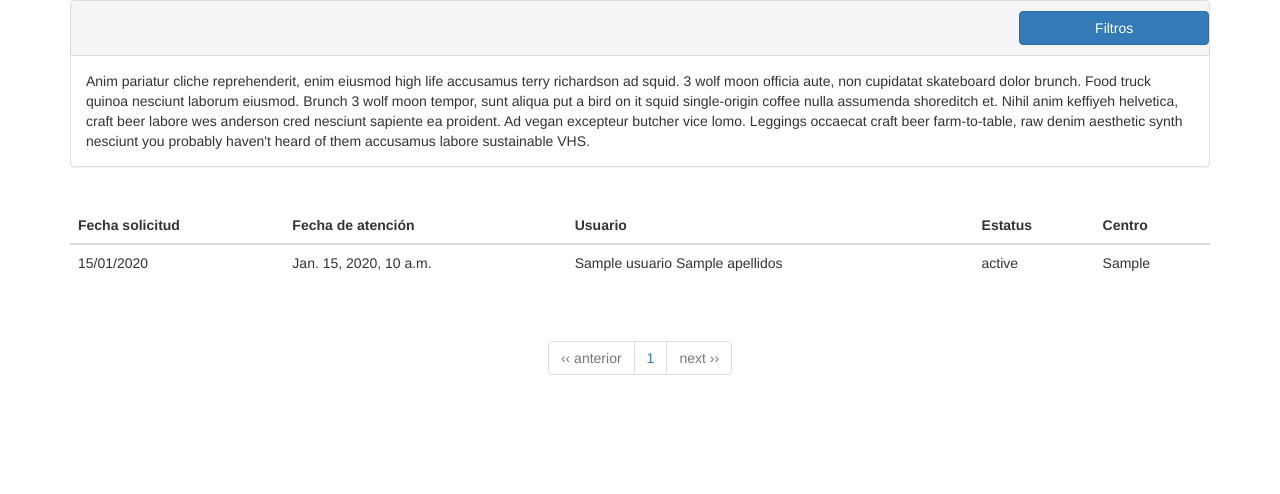
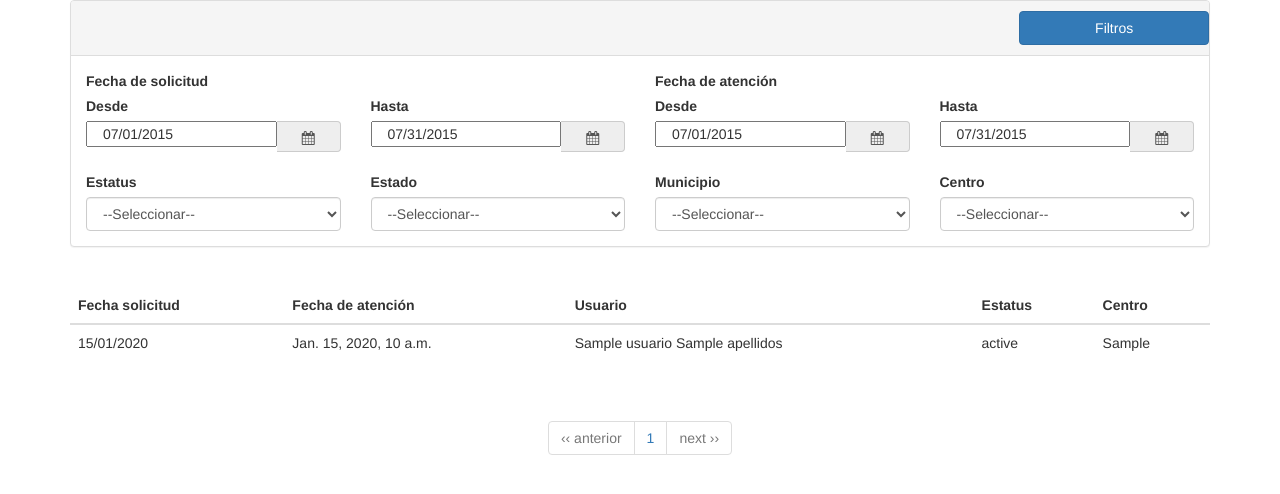
Before and after one commit to j-tamayo/teg, a Django app: template teg/templates/admin/reportes.html in a window 1280 px wide. Shown: the top 494 px of the page. Run offline with Django 3.2, Linux system fonts and the light colour scheme; the template is opened without the code that fills it: most values are stand-ins (such as "Sample title", 1, 10 or a date in 2020); form fields are guessed from the names that the template uses; parts of the project's set-up code (start-up, migrations or seed data) failed here and were passed over; some libraries are stand-ins or nearby versions.

Commit message:
Bandeja de filtros para los reportes en el html

```diff
--- a/teg/sgt/views.py
+++ b/teg/sgt/views.py
@@ -1084,7 +1084,8 @@ class AdminEditarEncuesta(View):
 					#encuesta.remove(preguntas)
 				else:
 					print pregunta
-					#valores_pregunta = ValorPosible.objects.filter(valor_pregunta__pregunta=pregunta)
+					valores_pregunta = ValorPosible.objects.filter(valor_pregunta=pregunta)
+					print valores_pregunta
 
 					#encuesta.preguntas.add(pregunta_id)
 
@@ -1287,6 +1288,8 @@ class AdminReportes(View):
 		"""Vista que muestra el reporte de las solicitudes"""
 		usuario = request.user
 		filtros = {}
+		centros = CentroInspeccion.objects.filter()
+		estados = Estado.objects.filter(municipio__centroinspeccion=centros).distinct('id')
 
 		if request.session.has_key('filtros_reporte'):
 			filtros = request.session['filtros_reporte']
@@ -1306,6 +1309,7 @@ class AdminReportes(View):
 
 		context = {
 			'admin': True,
+			'estados': estados,
 			'numeros_orden': numeros_orden,
 			'seccion_reportes': True,
 			'usuario': usuario,
--- a/teg/templates/admin/reportes.html
+++ b/teg/templates/admin/reportes.html
@@ -6,7 +6,6 @@
 {% load l10n %}
 <div class="container-fluid">
 	<div class="row">
-		<div class="panel-group" id="accordion" role="tablist" aria-multiselectable="true">
 		<div class="panel-group" id="accordion" role="tablist" aria-multiselectable="true">
 		  <div class="panel panel-default">
 		    <div class="panel-heading" role="tab" id="headingOne">
@@ -17,16 +16,93 @@
 		        </a>
 		        </div>
 		     <!--  </h4> -->
-			    </div>
+		    </div> <!-- / .panel-heading -->
 		    <div id="filtros_cont" class="panel-collapse collapse in" role="tabpanel" aria-labelledby="headingOne">
 		      <div class="panel-body">
-			        Anim pariatur cliche reprehenderit, enim eiusmod high life accusamus terry richardson ad squid. 3 wolf moon officia aute, non cupidatat skateboard dolor brunch. Food truck quinoa nesciunt laborum eiusmod. Brunch 3 wolf moon tempor, sunt aliqua put a bird on it squid single-origin coffee nulla assumenda shoreditch et. Nihil anim keffiyeh helvetica, craft beer labore wes anderson cred nesciunt sapiente ea proident. Ad vegan excepteur butcher vice lomo. Leggings occaecat craft beer farm-to-table, raw denim aesthetic synth nesciunt you probably haven't heard of them accusamus labore sustainable VHS.
+		      	<div class="row">
+		      		<div class="col-xs-6">
+		      			<label>Fecha de solicitud</label>
+		      		</div>
+		      		<div class="col-xs-6">
+		      			<label>Fecha de atenci&oacute;n</label>
 		      		</div>
 		      	</div>
+		        <div class="row">
+		        	<div class="col-xs-3">
+		        		<label>Desde</label>
+		        		<div class="input-append date" data-date-format="dd/mm/yyyy">
+							<input type="text" class="col-xs-9" id="fecha_inicio_sol" name="fecha_inicio_sol" readonly>
+							<span class="input-group-addon add-on" ><i class="fa fa-calendar"></i></span>
 		        		</div>
 		        	</div>
+		        	<div class="col-xs-3">
+		        		<label>Hasta</label>
+		        		<div class="input-append date" data-date-format="dd/mm/yyyy">
+							<input type="text" class="col-xs-9" id="fecha_fin_sol" name="fecha_fin_sol" readonly>
+							<span class="input-group-addon add-on" ><i class="fa fa-calendar"></i></span>
+		        		</div>
+		        	</div>
+		        	<div class="col-xs-3">
+		        		<label>Desde</label>
+		        		<div class="input-append date" data-date-format="dd/mm/yyyy">
+							<input type="text" class="col-xs-9" id="fecha_inicio_aten" name="fecha_inicio_aten" readonly>
+							<span class="input-group-addon add-on" ><i class="fa fa-calendar"></i></span>
+		        		</div>
+		        	</div>
+		        	<div class="col-xs-3">
+		        		<label>Hasta</label>
+		        		<div class="input-append date" data-date-format="dd/mm/yyyy">
+							<input type="text" class="col-xs-9" id="fecha_fin_aten" name="fecha_fin_aten" readonly>
+							<span class="input-group-addon add-on" ><i class="fa fa-calendar"></i></span>
+		        		</div>
+		        	</div>
+		        </div> <!-- / .row -->
+		        <br>
+		        <div class="row">
+					<div class="col-xs-3">
+						<label>Estatus</label>
+					</div>
+					<div class="col-xs-3">
+						<label>Estado</label>
+					</div>
+					<div class="col-xs-3">
+						<label>Municipio</label>
+					</div>
+					<div class="col-xs-3">
+						<label>Centro</label>
+					</div>
+		        </div> <!-- / .row -->
+		        <div class="row">
+		        	<div class="col-xs-3">
+		        		<select id="id_estatus" name="estatus" class="form-control">
+							<option value="">--Seleccionar--</option>
+							{% for e in estados %}
+							<option value="{{e.pk}}">{{e.nombre}}</option>
+							{% endfor %}
+		        		</select>
+		        	</div>
+		        	<div class="col-xs-3">
+		        		<select id="id_estado" name="estado" class="form-control">
+							<option value="">--Seleccionar--</option>
+		        		</select>
+		        	</div>
+		        	<div class="col-xs-3">
+		        		<select id="id_municipio" name="municipio" class="form-control">
+							<option value="">--Seleccionar--</option>
+		        		</select>
+		        	</div>
+		        	<div class="col-xs-3">
+		        		<select id="id_centro" name="centro" class="form-control">
+							<option value="">--Seleccionar--</option>
+		        		</select>
+		        	</div>
+		        </div> <!-- / .row -->
+		      </div> <!-- / .panel-body -->
+		    </div> <!-- / .panel-collapse -->
+		  </div> <!-- / .panel -->
 		</div> <!-- / .panel-group -->
-	</div><br>
+	</div> <!-- / .row -->
+	<br>
 
 	<div class="row">
 		<table class="table">
@@ -95,6 +171,15 @@
 
 	<script type="application/javascript">
 	$(function(){
+		/********* INICIALIZACION DE LAS FECHAS DE LOS DATEPICKERS *********/
+		var fecha = new Date();
+		var fi = new Date(fecha.getFullYear(), fecha.getMonth(), 1);
+		var ff = new Date(fecha.getFullYear(), fecha.getMonth() + 1, 0);
+		$('#fecha_inicio_sol').datepicker('setDate', fi);
+		$('#fecha_fin_sol').datepicker('setDate', ff);
+		$('#fecha_inicio_aten').datepicker('setDate', fi);
+		$('#fecha_fin_aten').datepicker('setDate', ff);
+		/********* FIN ***********/
 
 	})
 	</script>
```
Lines whose indentation alone changed are shown as unchanged.
